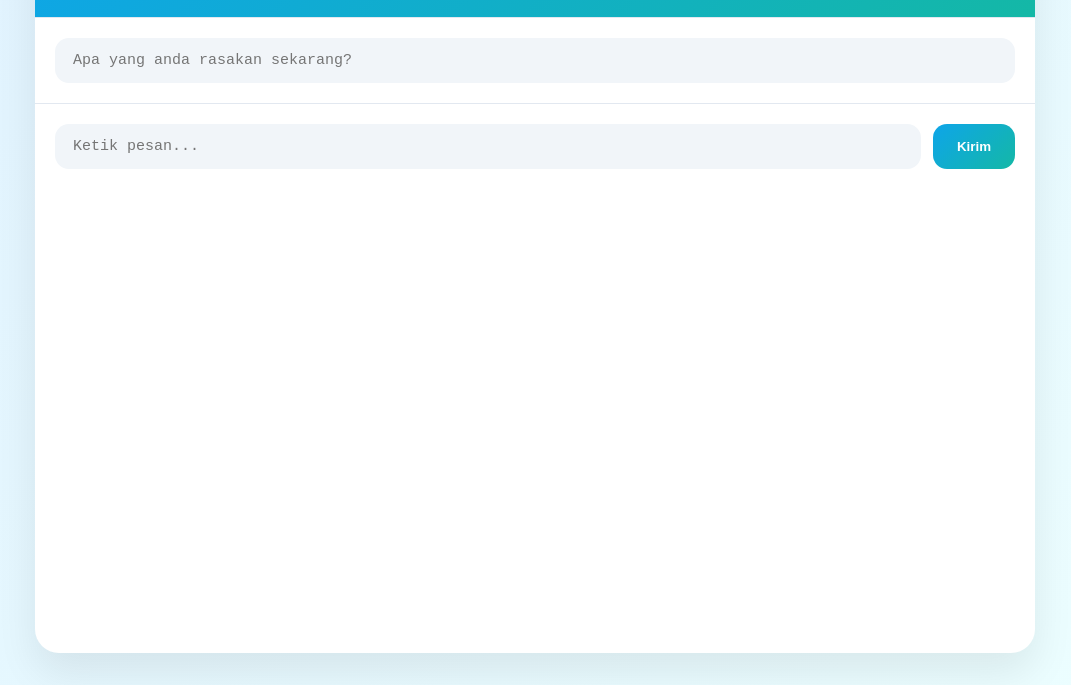
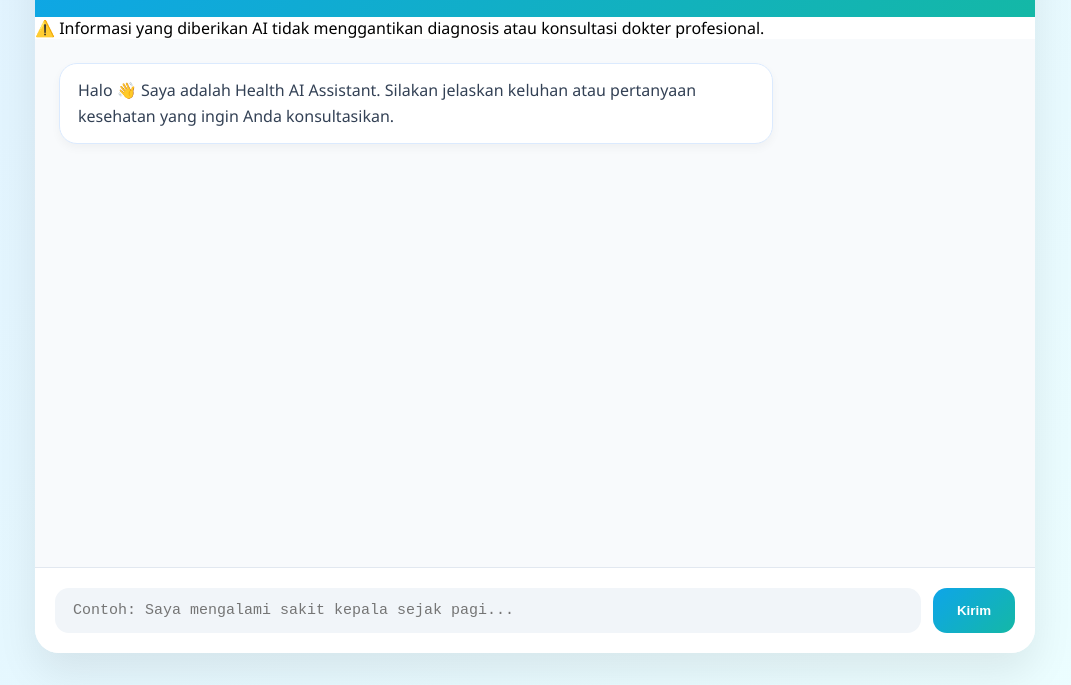
Before and after one commit to micoazmi/chatbot-ai-gemini-healthcare, a website: page public/index.html in a window 1280 px wide. Shown: the part 115-800 px from the top of the page, without its empty margins (105-1176 px from the left). Drawn offline with Linux system fonts and the light colour scheme.

Commit message:
fix: perbaikan index

```diff
--- a/public/index.html
+++ b/public/index.html
@@ -3,47 +3,63 @@
 <head>
     <meta charset="UTF-8">
     <meta name="viewport" content="width=device-width, initial-scale=1.0">
-    <title>Gemini Chatbot</title>
+    <title>Health AI Assistant</title>
+
     <link rel="stylesheet" href="style.css">
 </head>
 <body>
 
 <div class="chat-container">
 
-  <div class="header">
-    <div class="logo">
-        🩺
+    <!-- Header -->
+    <div class="header">
+        <div class="logo">
+            🩺
+        </div>
+
+        <div>
+            <h1>Health AI Assistant</h1>
+            <p>Konsultasi kesehatan berbasis AI</p>
+        </div>
     </div>
 
-    <div>
-        <h1>Health AI Assistant</h1>
-        <p>Konsultasi kesehatan berbasis AI</p>
+    <!-- Disclaimer -->
+    <div class="disclaimer">
+        ⚠️ Informasi yang diberikan AI tidak menggantikan diagnosis atau konsultasi dokter profesional.
     </div>
-</div>
-<form id="chat-form">
-        <textarea
-            id="input2"
-            placeholder="Apa yang anda rasakan sekarang?"
-            rows="1"
-        ></textarea>
 
+    <!-- Chat Messages -->
+    <div id="messages" class="messages">
 
-    </form>
+        <div class="message bot">
+            Halo 👋
 
+            Saya adalah Health AI Assistant.
+
+            Silakan jelaskan keluhan atau pertanyaan kesehatan yang ingin Anda konsultasikan.
+        </div>
+
+    </div>
+
+    <!-- Input Form -->
     <form id="chat-form">
+
         <textarea
             id="input"
-            placeholder="Ketik pesan..."
+            placeholder="Contoh: Saya mengalami sakit kepala sejak pagi..."
             rows="1"
+            required
         ></textarea>
 
         <button type="submit">
             Kirim
         </button>
+
     </form>
 
 </div>
 
 <script src="script.js"></script>
+
 </body>
 </html>
```
Also changed, not shown: Readme.md, assets/1.png (added), assets/2.png (added).
